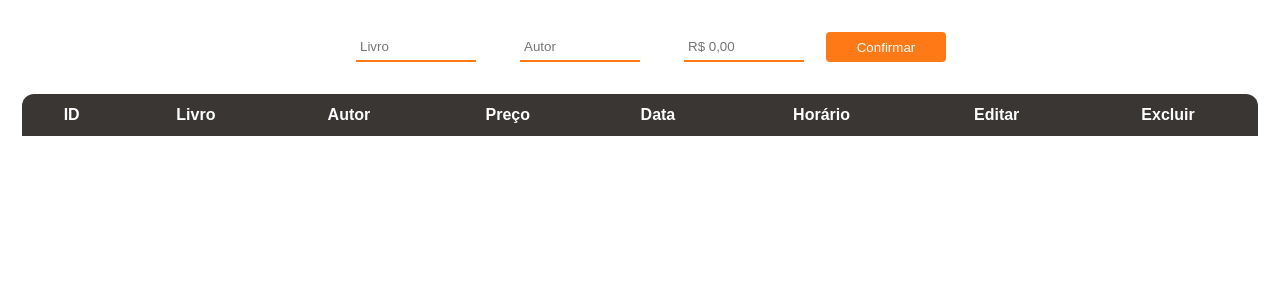
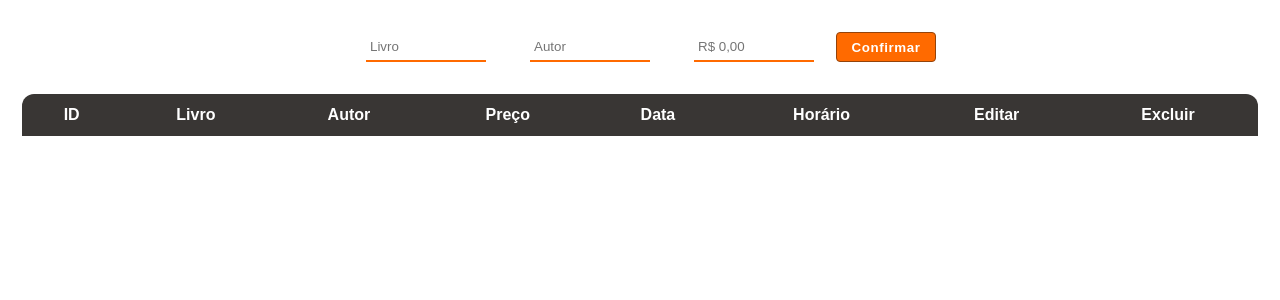
Before and after one commit to Jeanll7/crud-register-book, a React (Create React App) app: page / in a window 1280 px wide. Shown: the top 300 px of the page. Built offline with nearby package versions, Linux system fonts and the light colour scheme.

Commit message:
style.js

```diff
--- a/src/App.js
+++ b/src/App.js
@@ -75,10 +75,10 @@ function App() {
   };
 
   const handleEdit = (id) => {
-    console.log("uhuu");
+    console.log("teste");
     const saleToEdit = sale.find((sale) => sale.id === id);
-    setBook(saleToEdit.employee);
-    setAuthor(saleToEdit.product);
+    setBook(saleToEdit.book);
+    setAuthor(saleToEdit.author);
     setPrice(saleToEdit.originalPrice);
     setEditingId(id);
     setSelectedSaleId(id);
--- a/src/components/Form/index.js
+++ b/src/components/Form/index.js
@@ -18,27 +18,33 @@ function Form(props) {
       {editingId !== null ? (
         <>
           <InputInfoSale
-            style={{ borderBottom: "solid 2px #0CC0DF" }}
-            placeholder="Livro"
+            style={{ borderBottom: "solid 2px #00b4d8" }}
+            placeholder="Editar Livro"
             value={book}
             onChange={(e) => setBook(e.target.value)}
           />
           <InputInfoSale
-            style={{ borderBottom: "solid 2px #0CC0DF" }}
+            style={{ borderBottom: "solid 2px #00b4d8" }}
             value={author}
             onChange={(e) => setAuthor(e.target.value)}
-            placeholder="Autor"
+            placeholder="Editar Autor"
             type="name"
           />
           <InputInfoSale
-            style={{ borderBottom: "solid 2px #0CC0DF" }}
+            style={{ borderBottom: "solid 2px #00b4d8" }}
             value={price}
             onChange={(e) => setPrice(e.target.value)}
             placeholder="R$ 0,00"
             type="number"
             min="1"
           />
-          <ButtonSubmit style={{ backgroundColor: "#0CC0DF" }} type="submit">
+          <ButtonSubmit
+            style={{
+              backgroundColor: "#00b4d8",
+              border: "solid 1px #004cd8b3",
+            }}
+            type="submit"
+          >
             Salvar
           </ButtonSubmit>
         </>
--- a/src/components/Form/style.js
+++ b/src/components/Form/style.js
@@ -15,7 +15,7 @@ export const InputInfoSale = styled.input`
   height: 30px;
   padding-left: 4px;
   border: none;
-  border-bottom: solid 2px #ff7917;
+  border-bottom: solid 2px #ff6a00;
   outline: none;
   margin: 0 22px;
   @media (max-width: 830px) {
@@ -25,12 +25,14 @@ export const InputInfoSale = styled.input`
 `;
 
 export const ButtonSubmit = styled.button`
-  width: 120px;
+  width: 100px;
+  font-weight: 600;
+  letter-spacing: 0.6px;
   height: 30px;
-  background-color: #ff7917;
+  background-color: #ff6a00;
+  border: 1px solid #94430a;
   border-radius: 4px;
   color: #fff;
-  border: none;
   cursor: pointer;
   transition: ease 0.3s;
   &:hover {
--- a/src/components/Table/index.js
+++ b/src/components/Table/index.js
@@ -1,5 +1,5 @@
 import React from "react";
-import TableHeaderSale from "../TableHeader";
+import TableHeader from "../TableHeader";
 import {
   Tr,
   GridItem,
@@ -25,7 +25,7 @@ export default function Table(props) {
 
   return (
     <SalesTable>
-      <TableHeaderSale />
+      <TableHeader />
       <TableBody>
         {sale.map((sale) => (
           <Tr key={sale.id}>
```
